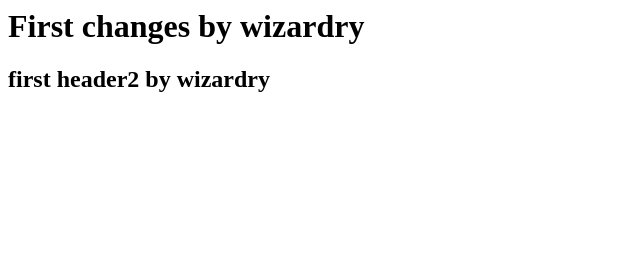
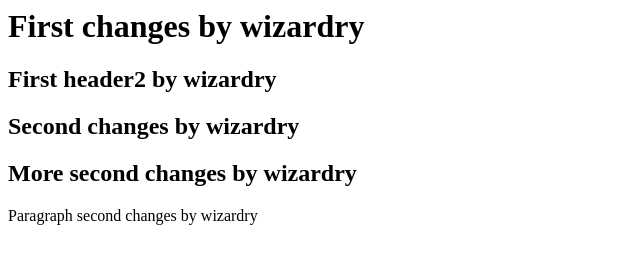
Before and after one commit to wizardry8/XRS4, a plain HTML site: page index.html in a window 1280 px wide. Shown: the whole page, without its empty margins (0-640 px from the left). Drawn offline with Linux system fonts and the light colour scheme.

Commit message:
add more content, small typo, WIZARDRY

```diff
--- a/index.html
+++ b/index.html
@@ -3,6 +3,9 @@
 </head>
 <body>
 <h1>First changes by wizardry</h1>
-<h2>first header2 by wizardry</h2>
+<h2>First header2 by wizardry</h2>
+<h2>Second changes by wizardry</h2>
+<h2>More second changes by wizardry</h2>
+<p>Paragraph second changes by wizardry</p>
 </body>
 </html>
```
